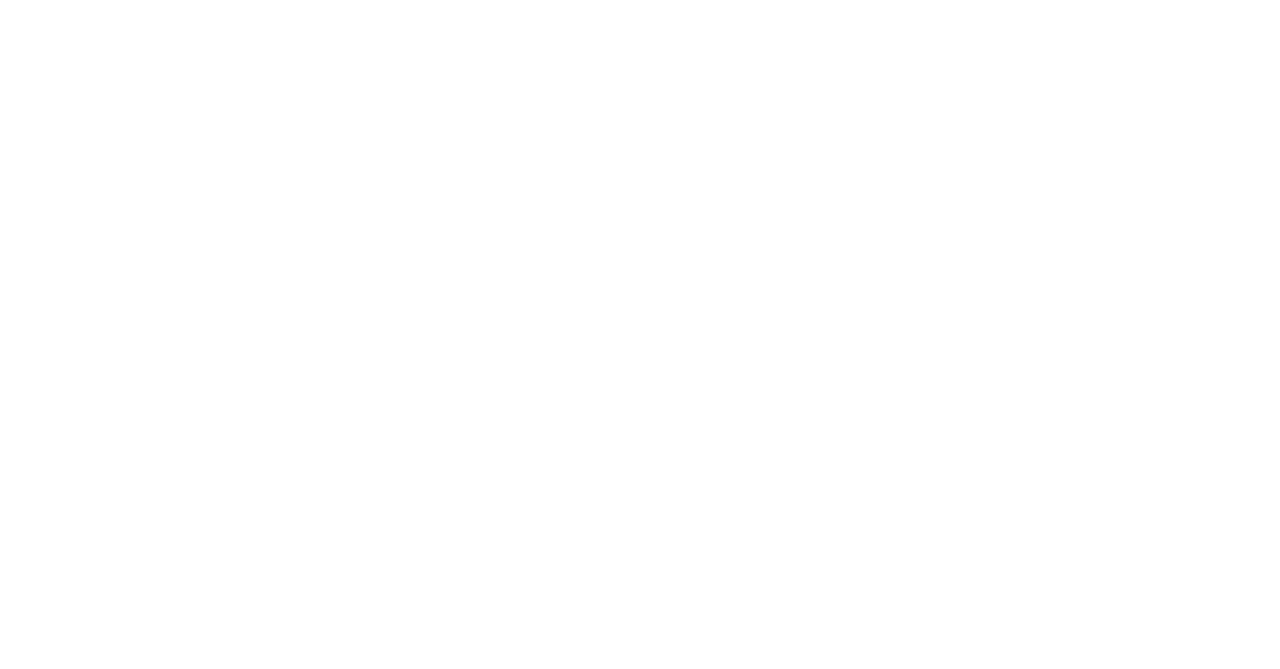
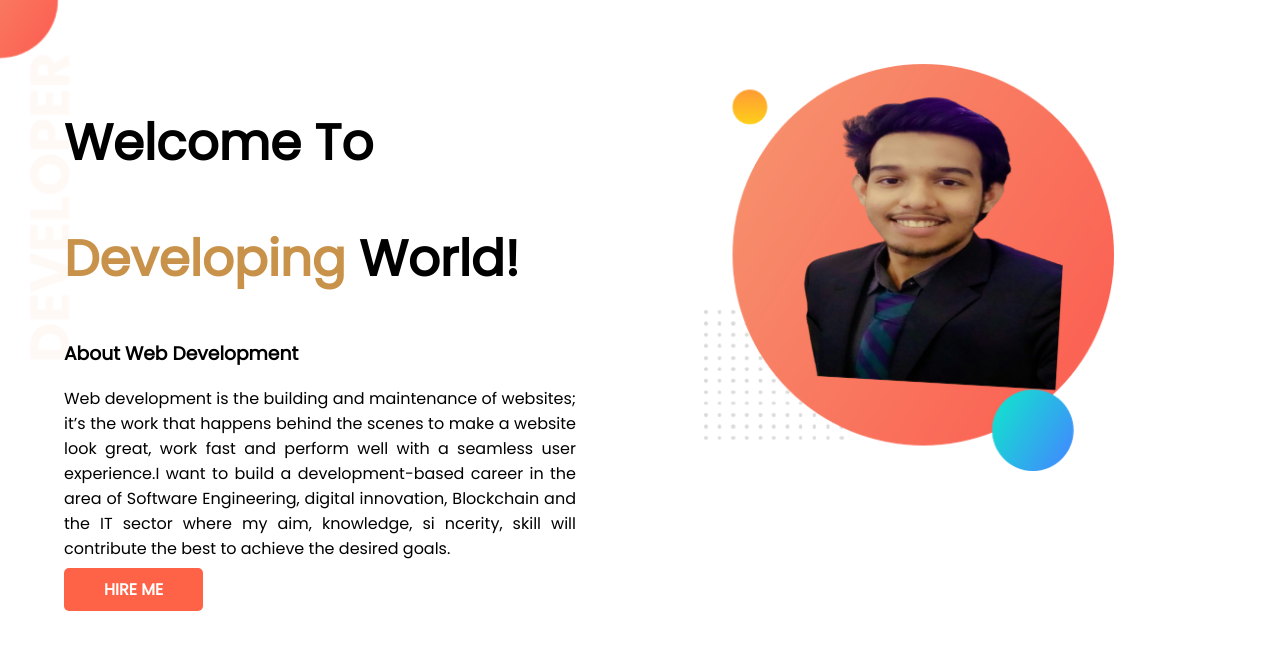
Before and after one commit to Ashraf16201132/Personal-Portfolio-, a plain HTML site: page index.html in a window 1280 px wide. Drawn offline with Linux system fonts and the light colour scheme.

Commit message:
top-banner added

```diff
--- a/index.html
+++ b/index.html
@@ -5,9 +5,24 @@
     <meta http-equiv="X-UA-Compatible" content="IE=edge">
     <meta name="viewport" content="width=device-width, initial-scale=1.0">
     <title>Priyo's Portfolio </title>
+    <link rel="preconnect" href="https://fonts.googleapis.com">
+    <link rel="preconnect" href="https://fonts.gstatic.com" crossorigin>
+    <link href="https://fonts.googleapis.com/css2?family=Poppins&display=swap" rel="stylesheet">
     <link rel="stylesheet" href="style.css">
 </head>
 <body>
+    <section class="top-banner">
+         <div class="half-width">
+        <h1>Welcome To</h1>
+      <h1><span class="color-change">Developing</span> World!</h1>
+      <h3>About Web Development</h3>
+      <p>Web development is the building and maintenance of websites; it’s the work that happens behind the scenes to make a website look great, work fast and perform well with a seamless user experience.I want to build a development-based career in the area of Software Engineering, digital innovation, Blockchain and the IT sector where my aim, knowledge, si   ncerity, skill will contribute the best to achieve the desired goals.</p>
+      <a class="link-button" href="https://www.linkedin.com/in/k-m-ashraf-uz-zaman-79861a213/" target="_blank">HIRE ME</a>
+     </div>
+     <div class="half-width"> <img src="images/my-bg.png" alt="This is my profile picture">
+     </div>
+ </section>
+
 
 </body>
 </html>
--- a/style.css
+++ b/style.css
@@ -0,0 +1,35 @@
+body {
+  font-family: "Poppins", sans-serif;
+  margin: 0;
+}
+h1 {
+  font-size: 50px;
+}
+.color-change {
+  color: rgb(201, 146, 74);
+}
+section {
+  display: flex;
+}
+.half-width {
+  width: 50%;
+  padding: 5%;
+}
+.half-width img {
+  width: 80%;
+}
+p {
+  text-align: justify;
+}
+.link-button {
+  text-decoration: none;
+  background-color: tomato;
+  border-radius: 5px;
+  padding: 10px 40px;
+  font-weight: 800;
+  color: white;
+}
+.top-banner {
+  background-image: url(images/top-banner.png);
+  background-repeat: no-repeat;
+}
```
Also changed, not shown: images/dream-bg.png (added), images/exp-bg.png (added), images/jhankar.png (added), images/jhankar2.png (added), images/my-bg.png (added), images/my-bg2.png (added), images/top-banner.png (added).
